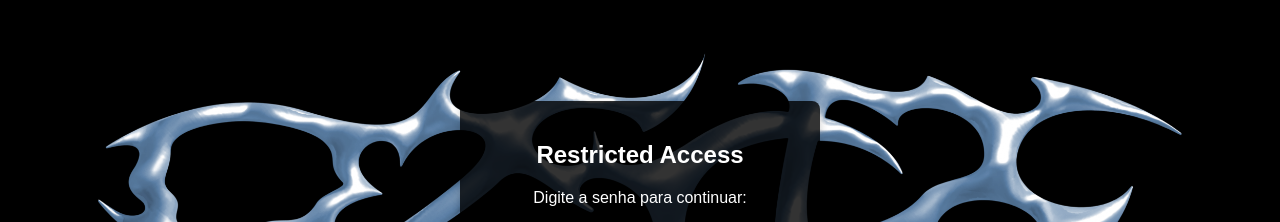
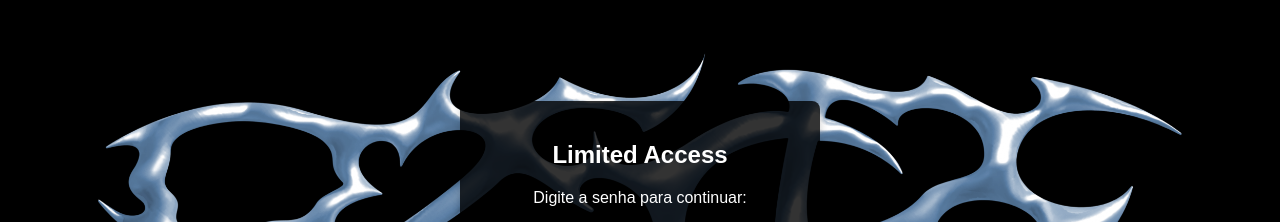
Before and after one commit to matheusbrendoo/landing-pace-responsiva, a plain HTML site: page index.html in a window 1280 px wide. Shown: the part 197-419 px from the top of the page. Drawn offline with Linux system fonts and the light colour scheme.

Commit message:
index.v12

```diff
--- a/index.html
+++ b/index.html
@@ -80,7 +80,7 @@
 </head>
 <body>
     <div class="container">
-        <h2>Restricted Access</h2>
+        <h2>Limited Access</h2>
         <p>Digite a senha para continuar:</p>
         <input type="password" id="password" placeholder="Senha">
         <button onclick="showSuspense()">Entrar</button>
```
